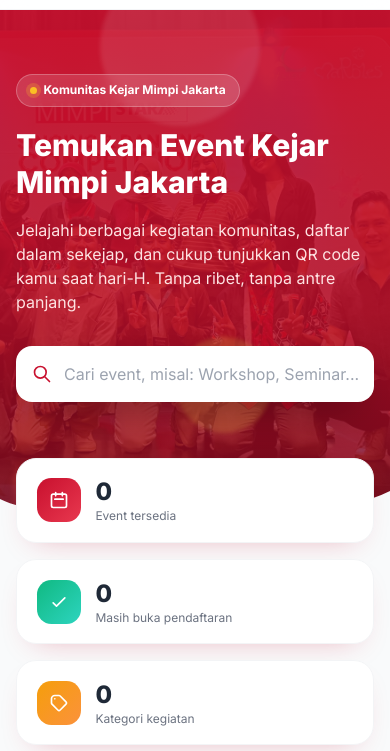
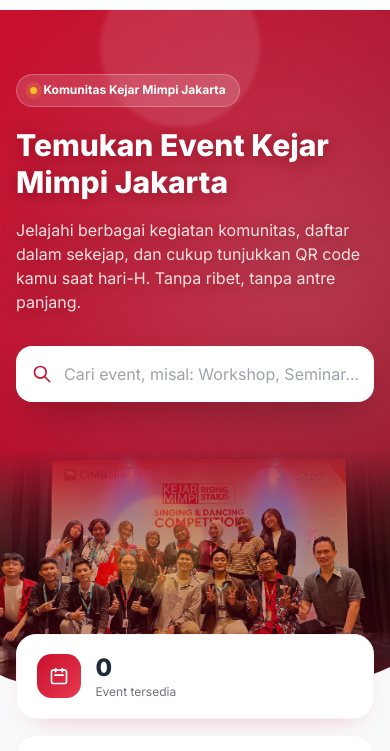
Before and after one commit to DarleneHegan/Kejar-Mimpi-Connect, a plain HTML site: page public/index.html in a window 390 px wide. Shown: the part 55-806 px from the top of the page. Drawn offline with nearby package versions, Linux system fonts and the light colour scheme; no server answers.

Commit message:
Edit image on dashboard

```diff
--- a/public/css/styles.css
+++ b/public/css/styles.css
@@ -426,39 +426,53 @@ a.contact-tile:hover { border-color: var(--cimb-red); }
   position: relative;
   overflow: hidden;
   isolation: isolate;
-  background: #8a0b20;
+  /* Latar merah CIMB penuh dengan cahaya lembut di sisi foto */
+  background:
+    radial-gradient(560px circle at 78% 38%, rgba(255, 255, 255, 0.18), transparent 65%),
+    linear-gradient(120deg, #C8102E 0%, #b30f2b 45%, #8a0b20 100%);
 }
+/* Foto berada di sisi kanan dan tetap jernih (tanpa lapisan warna di atasnya).
+   Sisi kirinya memudar lewat mask sehingga menyatu mulus dengan latar merah. */
 .hero-photo-img {
   position: absolute;
-  inset: 0;
-  width: 100%;
+  top: 0;
+  right: 0;
+  bottom: 0;
+  width: 68%;
   height: 100%;
   object-fit: cover;
-  object-position: 65% 55%;
+  object-position: 55% 28%;
   z-index: -2;
+  -webkit-mask-image: linear-gradient(90deg, transparent 0%, transparent 14%, rgba(0, 0, 0, 0.55) 36%, #000 56%);
+  mask-image: linear-gradient(90deg, transparent 0%, transparent 14%, rgba(0, 0, 0, 0.55) 36%, #000 56%);
 }
-/* Merah pekat di kiri (area teks) lalu memudar ke kanan sehingga foto terlihat */
+/* Bayangan lembut agar teks hero tetap terbaca walau menyentuh tepi foto */
+.hero-photo h1,
+.hero-photo .text-red-100 {
+  text-shadow: 0 2px 16px rgba(110, 8, 25, 0.55);
+}
+/* Hanya bayangan tipis: bawah (menuju kartu statistik) dan tepi kanan (tirai gelap pada foto) */
 .hero-photo-overlay {
   position: absolute;
   inset: 0;
   z-index: -1;
   background:
-    linear-gradient(90deg,
-      rgba(200, 16, 46, 0.97) 0%,
-      rgba(200, 16, 46, 0.92) 30%,
-      rgba(184, 14, 42, 0.6) 55%,
-      rgba(138, 11, 32, 0.18) 80%,
-      rgba(138, 11, 32, 0.05) 100%),
-    linear-gradient(0deg, rgba(110, 8, 25, 0.45) 0%, rgba(110, 8, 25, 0) 40%);
+    linear-gradient(0deg, rgba(110, 8, 25, 0.55) 0%, rgba(110, 8, 25, 0) 38%),
+    linear-gradient(270deg, rgba(110, 8, 25, 0.4) 0%, rgba(110, 8, 25, 0) 22%);
 }
-/* Layar kecil: teks memenuhi lebar, jadi overlay dibuat lebih rata agar tetap terbaca */
+/* Layar kecil: teks memenuhi lebar, jadi foto dipindah ke bagian bawah dan memudar ke atas */
 @media (max-width: 767px) {
-  .hero-photo-img { object-position: 70% 50%; }
+  .hero-photo-img {
+    top: auto;
+    left: 0;
+    width: 100%;
+    height: 15rem;
+    object-position: 62% 22%;
+    -webkit-mask-image: linear-gradient(180deg, transparent 0%, rgba(0, 0, 0, 0.55) 22%, #000 50%);
+    mask-image: linear-gradient(180deg, transparent 0%, rgba(0, 0, 0, 0.55) 22%, #000 50%);
+  }
   .hero-photo-overlay {
-    background: linear-gradient(180deg,
-      rgba(200, 16, 46, 0.94) 0%,
-      rgba(184, 14, 42, 0.86) 60%,
-      rgba(138, 11, 32, 0.78) 100%);
+    background: linear-gradient(0deg, rgba(110, 8, 25, 0.5) 0%, rgba(110, 8, 25, 0) 40%);
   }
 }
 
--- a/public/index.html
+++ b/public/index.html
@@ -8,7 +8,7 @@
   <link href="https://fonts.googleapis.com/css2?family=Inter:wght@400;500;600;700;800&display=swap" rel="stylesheet">
   <script src="https://cdn.tailwindcss.com"></script>
   <link rel="icon" type="image/jpeg" href="/images/logo-kejar-mimpi.jpg" />
-  <link rel="stylesheet" href="/css/styles.css?v=20261002-4" />
+  <link rel="stylesheet" href="/css/styles.css?v=20261002-7" />
 </head>
 <body class="bg-gray-50 min-h-screen flex flex-col">
 
@@ -19,8 +19,8 @@
     <img src="/images/kejar-mimpi-background.jpeg" alt="" aria-hidden="true" class="hero-photo-img" fetchpriority="high" />
     <div class="hero-photo-overlay" aria-hidden="true"></div>
     <span class="float-blob w-40 h-40 bg-white/10 -top-10 right-1/3" aria-hidden="true"></span>
-    <span class="float-blob w-24 h-24 bg-amber-300/20 bottom-20 left-[45%]" style="animation-delay:-2s" aria-hidden="true"></span>
-    <div class="relative max-w-7xl mx-auto px-4 sm:px-6 lg:px-8 pt-16 pb-28 md:pt-24 md:pb-36 lg:pt-28">
+    <span class="float-blob w-24 h-24 bg-amber-300/20 bottom-24 left-[28%]" style="animation-delay:-2s" aria-hidden="true"></span>
+    <div class="relative max-w-7xl mx-auto px-4 sm:px-6 lg:px-8 pt-16 pb-72 md:pt-24 md:pb-36 lg:pt-28">
       <div class="max-w-2xl">
         <span class="hero-chip mb-5 reveal"><span class="hero-chip-dot"></span> Komunitas Kejar Mimpi Jakarta</span>
         <h1 class="text-3xl md:text-4xl lg:text-5xl font-extrabold leading-tight mb-4 reveal" style="--reveal-delay:80ms">
```
